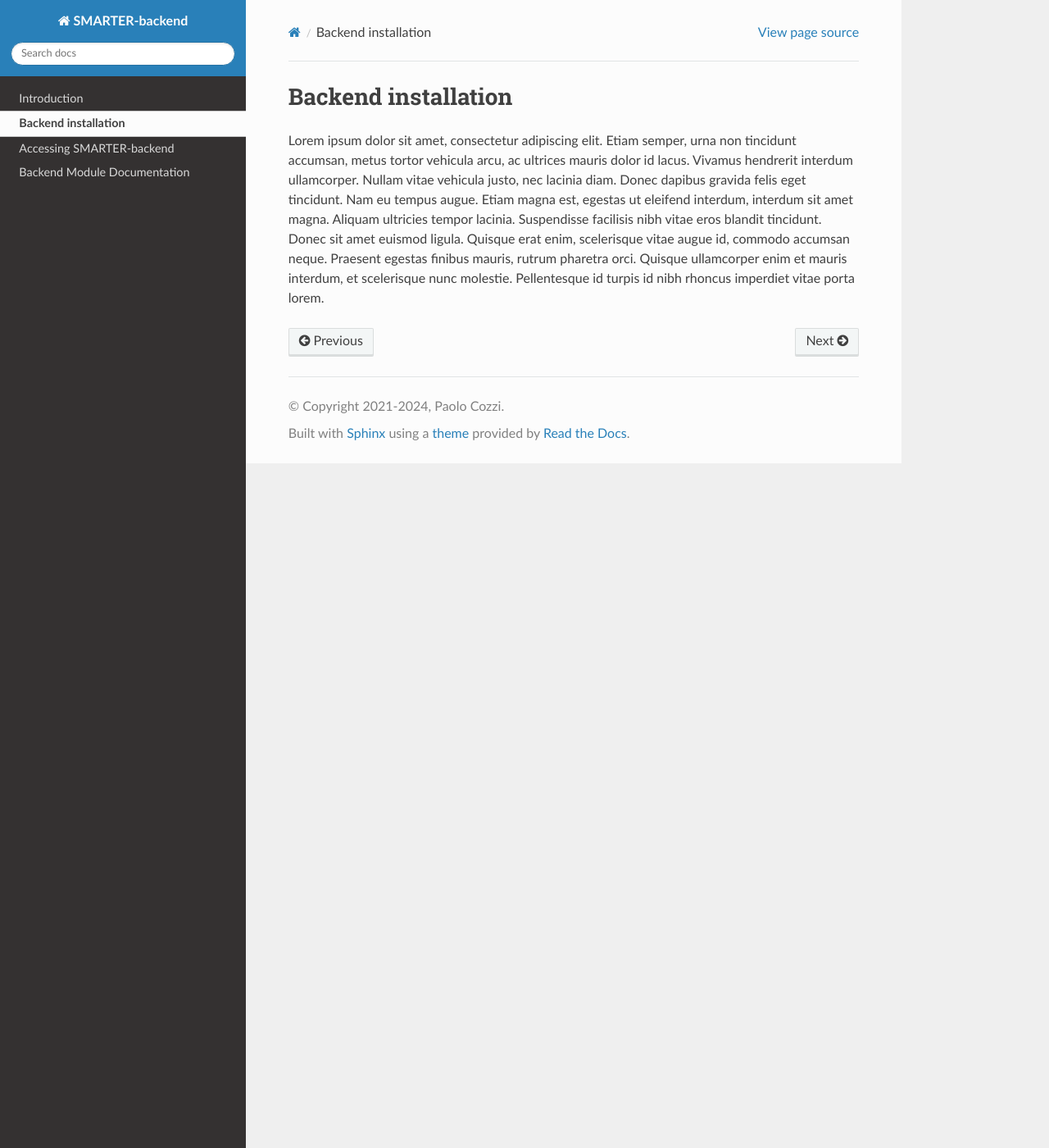
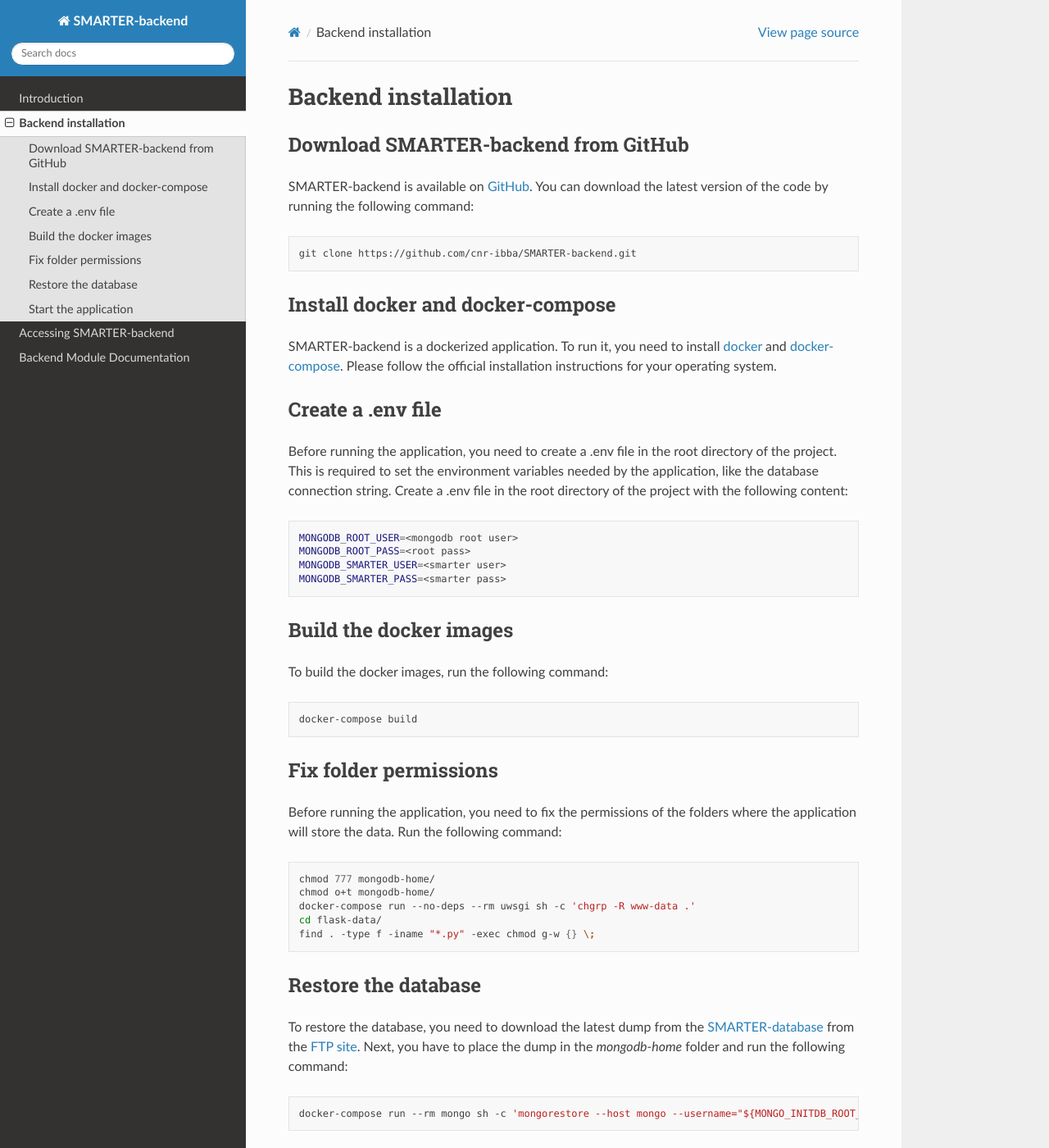
Before and after one commit to cnr-ibba/SMARTER-backend, a Sphinx documentation site: the page built from flask-data/smarter/docs/source/installing.rst, in a window 1280 px wide and 1400 px high. Shown: the whole window at 82% size. Built offline with Sphinx 7.4.7 and the Read the Docs theme 2.0.0, drawn with Linux system fonts in a browser that asks for light colours; some of the changed text lies outside the part shown.

Commit message:
:memo: document the installation process

```diff
--- a/flask-data/smarter/docs/source/installing.rst
+++ b/flask-data/smarter/docs/source/installing.rst
@@ -5,13 +5,83 @@
 .. toctree::
    :maxdepth: 4
 
-Lorem ipsum dolor sit amet, consectetur adipiscing elit. Etiam semper, urna non
-tincidunt accumsan, metus tortor vehicula arcu, ac ultrices mauris dolor id lacus.
-Vivamus hendrerit interdum ullamcorper. Nullam vitae vehicula justo, nec lacinia diam.
-Donec dapibus gravida felis eget tincidunt. Nam eu tempus augue. Etiam magna est,
-egestas ut eleifend interdum, interdum sit amet magna. Aliquam ultricies tempor lacinia.
-Suspendisse facilisis nibh vitae eros blandit tincidunt. Donec sit amet euismod ligula.
-Quisque erat enim, scelerisque vitae augue id, commodo accumsan neque. Praesent
-egestas finibus mauris, rutrum pharetra orci. Quisque ullamcorper enim et mauris
-interdum, et scelerisque nunc molestie. Pellentesque id turpis id nibh rhoncus
-imperdiet vitae porta lorem.
+Download SMARTER-backend from GitHub
+------------------------------------
+
+SMARTER-backend is available on `GitHub <https://github.com/cnr-ibba/SMARTER-backend.git>`_.
+You can download the latest version of the code by running the following command:
+
+.. code-block:: bash
+
+   git clone https://github.com/cnr-ibba/SMARTER-backend.git
+
+Install docker and docker-compose
+---------------------------------
+
+SMARTER-backend is a dockerized application. To run it, you need to install
+`docker <https://docs.docker.com/get-docker/>`_ and
+`docker-compose <https://docs.docker.com/compose/install/>`_. Please follow the
+official installation instructions for your operating system.
+
+Create a .env file
+------------------
+
+Before running the application, you need to create a .env file in the root directory
+of the project. This is required to set the environment variables needed by the
+application, like the database connection string. Create a .env file in the root
+directory of the project with the following content:
+
+.. code-block:: bash
+
+   MONGODB_ROOT_USER=<mongodb root user>
+   MONGODB_ROOT_PASS=<root pass>
+   MONGODB_SMARTER_USER=<smarter user>
+   MONGODB_SMARTER_PASS=<smarter pass>
+
+Build the docker images
+-----------------------
+
+To build the docker images, run the following command:
+
+.. code-block:: bash
+
+   docker-compose build
+
+Fix folder permissions
+----------------------
+
+Before running the application, you need to fix the permissions of the folders
+where the application will store the data. Run the following command:
+
+.. code-block:: bash
+
+   chmod 777 mongodb-home/
+   chmod o+t mongodb-home/
+   docker-compose run --no-deps --rm uwsgi sh -c 'chgrp -R www-data .'
+   cd flask-data/
+   find . -type f -iname "*.py" -exec chmod g-w {} \;
+
+Restore the database
+--------------------
+
+To restore the database, you need to download the latest dump from the
+`SMARTER-database <https://github.com/cnr-ibba/SMARTER-database>`_
+from the `FTP site <ftp://webserver.ibba.cnr.it/smarter/mongodb>`_.
+Next, you have to place the dump in the `mongodb-home` folder and run
+the following command:
+
+.. code-block:: bash
+
+   docker-compose run --rm mongo sh -c 'mongorestore --host mongo --username="${MONGO_INITDB_ROOT_USERNAME}" --password="${MONGO_INITDB_ROOT_PASSWORD}" --authenticationDatabase admin --db=smarter --drop --preserveUUID --gzip --archive= --archive=/home/mongodb/<SMARTER-database dump>'
+
+Where ``<SMARTER-database dump>`` is the name of the mongodb dump file downloaded
+from the FTP site.
+
+Start the application
+---------------------
+
+To start the application, run the following command:
+
+.. code-block:: bash
+
+   docker-compose up -d
```
